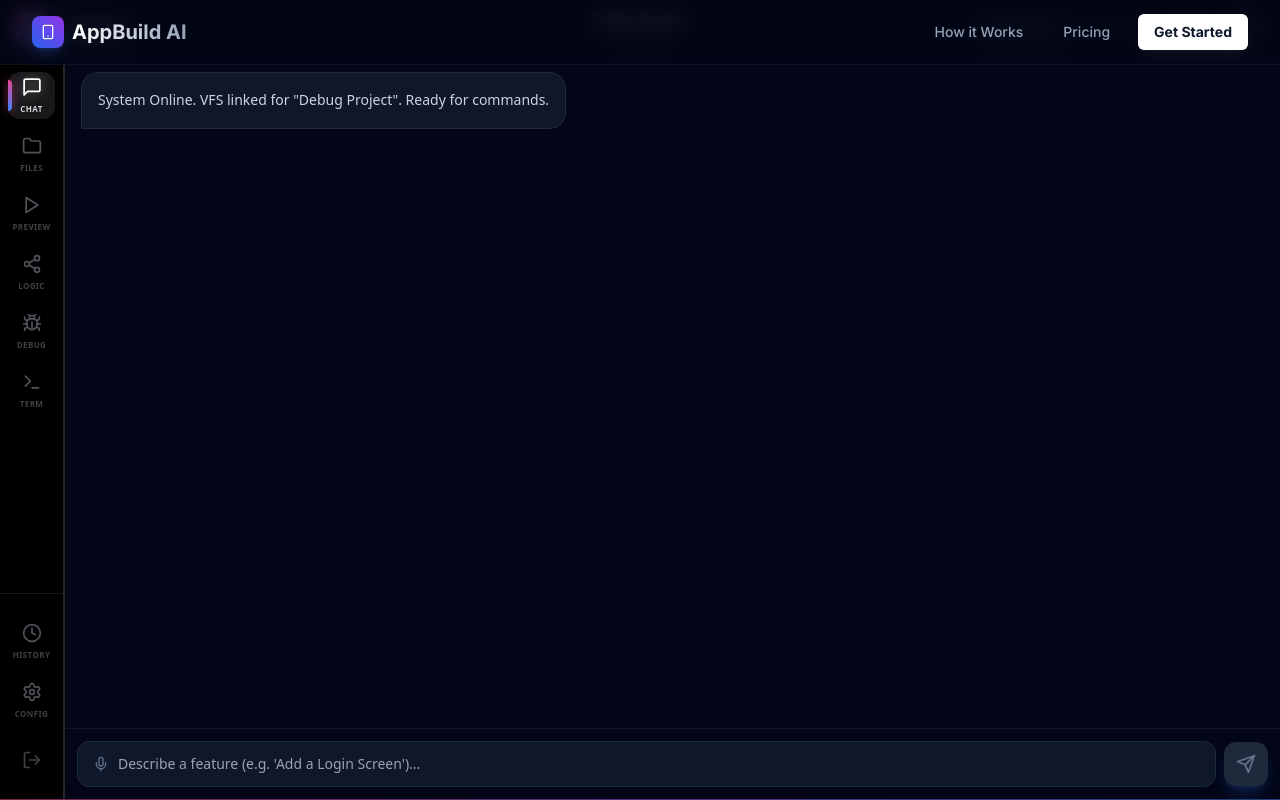
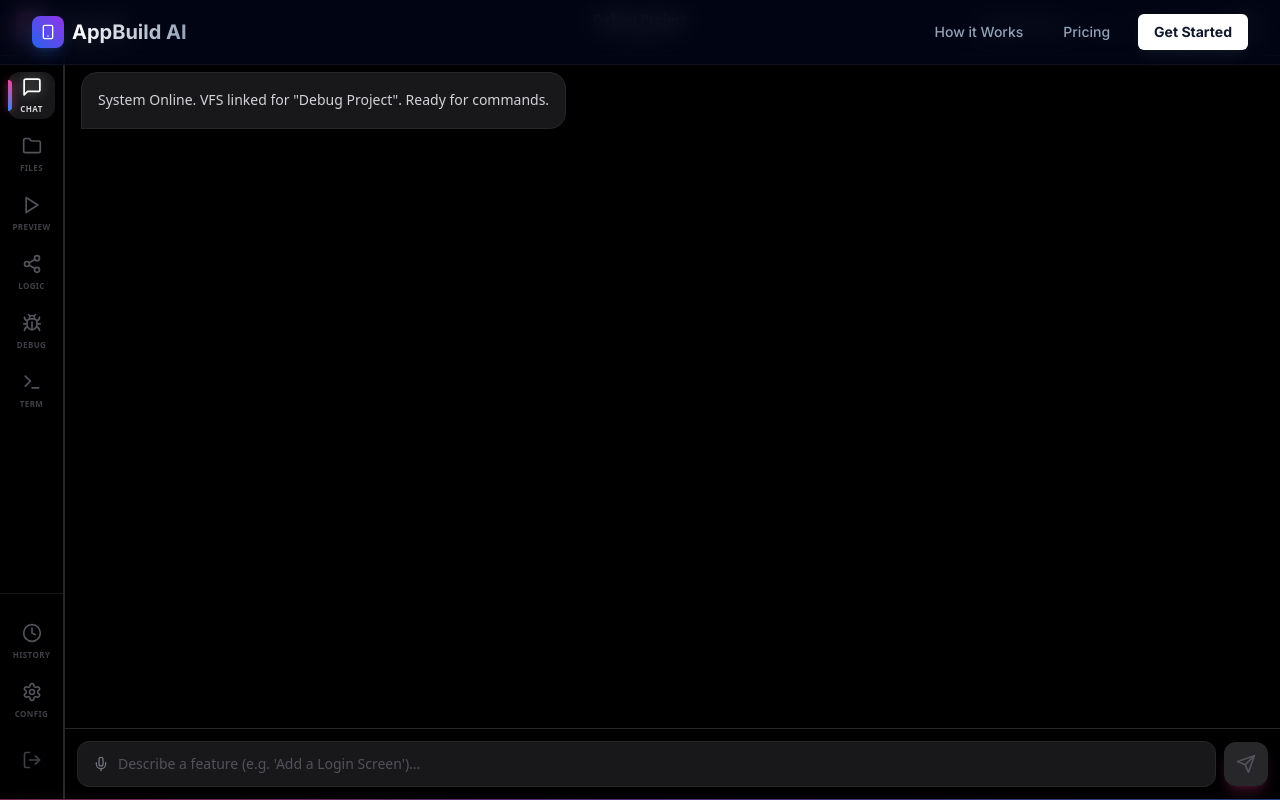
Before and after one commit to markolybrx/APK-Builder, a Next.js app: page /dashboard/1 in a window 1280 px wide. Built offline with nearby package versions, Linux system fonts and the light colour scheme; no server answers.

Commit message:
Update ChatInterface.js

```diff
--- a/app/dashboard/[projectID]/components/ChatInterface.js
+++ b/app/dashboard/[projectID]/components/ChatInterface.js
@@ -52,15 +52,13 @@ export default function ChatInterface({
         // 4. APPLY CODE CHANGES (UNIVERSAL HANDLER)
         if (data.files && Array.isArray(data.files)) {
             data.files.forEach(file => {
-                 // We pass the EXACT filename and content from AI to the Workspace
-                 // This handles both NEW files and UPDATES to existing ones
                  onExecute('UPDATE_FILE', {
                     name: file.name,
                     content: file.content
                  });
             });
 
-            // Force the Preview to switch to 'Live' mode so you see the changes immediately
+            // Force the Preview to switch to 'Live' mode
             setPreviewMode('live');
         }
 
@@ -74,16 +72,16 @@ export default function ChatInterface({
   };
 
   return (
-    <div className="flex flex-col h-full w-full bg-[#020617] overflow-hidden">
+    <div className="flex flex-col h-full w-full bg-black overflow-hidden relative">
 
       {/* MESSAGES AREA */}
-      <div ref={scrollRef} className="flex-1 overflow-y-auto p-4 space-y-4 custom-scrollbar">
+      <div ref={scrollRef} className="flex-1 overflow-y-auto p-4 space-y-6 custom-scrollbar">
         {messages.map((msg, i) => (
           <div key={i} className={`flex ${msg.role === 'user' ? 'justify-end' : 'justify-start'} animate-in slide-in-from-bottom-2`}>
-            <div className={`max-w-[85%] rounded-2xl p-4 text-sm leading-relaxed shadow-sm
+            <div className={`max-w-[85%] rounded-2xl p-4 text-sm leading-relaxed shadow-lg
                 ${msg.role === 'user'
-                    ? 'bg-blue-600 text-white rounded-br-none'
-                    : 'bg-slate-900 border border-slate-800 text-slate-300 rounded-bl-none'
+                    ? 'bg-gradient-to-br from-pink-600 to-blue-600 text-white rounded-br-none shadow-pink-500/10 border border-white/10'
+                    : 'bg-zinc-900 border border-zinc-800 text-zinc-300 rounded-bl-none'
                 }`}>
               {msg.text}
             </div>
@@ -93,19 +91,19 @@ export default function ChatInterface({
         {/* LOADING INDICATOR */}
         {isLoading && (
             <div className="flex justify-start animate-in fade-in">
-                <div className="bg-slate-900 border border-slate-800 rounded-2xl rounded-bl-none p-4 flex items-center gap-3">
-                    <Loader2 className="w-4 h-4 text-blue-500 animate-spin" />
-                    <span className="text-xs text-slate-400 font-mono animate-pulse">Visionary AI is coding...</span>
+                <div className="bg-zinc-900 border border-zinc-800 rounded-2xl rounded-bl-none p-4 flex items-center gap-3 shadow-lg">
+                    <Loader2 className="w-4 h-4 text-pink-500 animate-spin" />
+                    <span className="text-xs text-zinc-500 font-mono animate-pulse">Visionary AI is coding...</span>
                 </div>
             </div>
         )}
       </div>
 
       {/* INPUT AREA */}
-      <div className="shrink-0 bg-[#020617] border-t border-slate-800/50 p-3 pb-safe">
+      <div className="shrink-0 bg-black border-t border-zinc-800 p-3 pb-safe z-10">
         <form onSubmit={handleSendMessage} className="relative flex items-center gap-2">
-          <div className="absolute left-4 top-1/2 -translate-y-1/2 text-slate-500">
-            {isLoading ? <Sparkles className="w-4 h-4 animate-pulse text-blue-500" /> : <Mic className="w-4 h-4" />}
+          <div className="absolute left-4 top-1/2 -translate-y-1/2 text-zinc-500">
+            {isLoading ? <Sparkles className="w-4 h-4 animate-pulse text-pink-500" /> : <Mic className="w-4 h-4 hover:text-white transition-colors cursor-pointer" />}
           </div>
 
           <input
@@ -114,13 +112,13 @@ export default function ChatInterface({
             onChange={(e) => setInputValue(e.target.value)}
             disabled={isLoading}
             placeholder={isLoading ? "Generating logic..." : "Describe a feature (e.g. 'Add a Login Screen')..."}
-            className="flex-1 bg-slate-900 border border-slate-800 text-white rounded-xl pl-10 pr-4 py-3 text-sm focus:border-blue-500 focus:ring-1 focus:ring-blue-500 outline-none transition-all disabled:opacity-50"
+            className="flex-1 bg-zinc-900 border border-zinc-800 text-white rounded-xl pl-10 pr-4 py-3 text-sm focus:border-pink-500/50 focus:ring-1 focus:ring-pink-500/50 outline-none transition-all disabled:opacity-50 placeholder:text-zinc-600"
           />
 
           <button
             type="submit"
             disabled={!inputValue.trim() || isLoading}
-            className="p-3 bg-blue-600 hover:bg-blue-500 disabled:bg-slate-800 disabled:text-slate-500 text-white rounded-xl transition-all shadow-lg shadow-blue-500/20 active:scale-95"
+            className="p-3 bg-gradient-to-r from-pink-600 to-blue-600 hover:opacity-90 disabled:from-zinc-800 disabled:to-zinc-800 disabled:text-zinc-600 text-white rounded-xl transition-all shadow-lg shadow-pink-500/20 active:scale-95"
           >
             <Send className="w-5 h-5" />
           </button>
```
